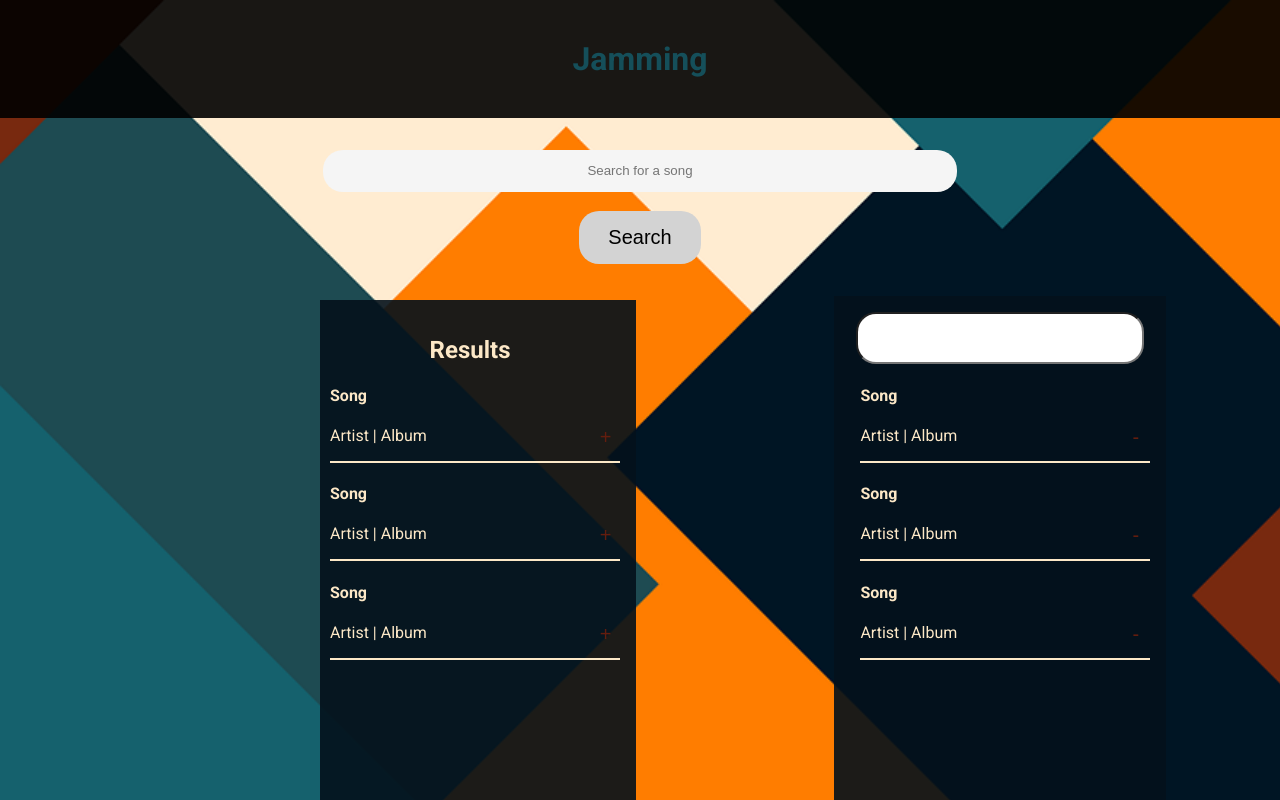
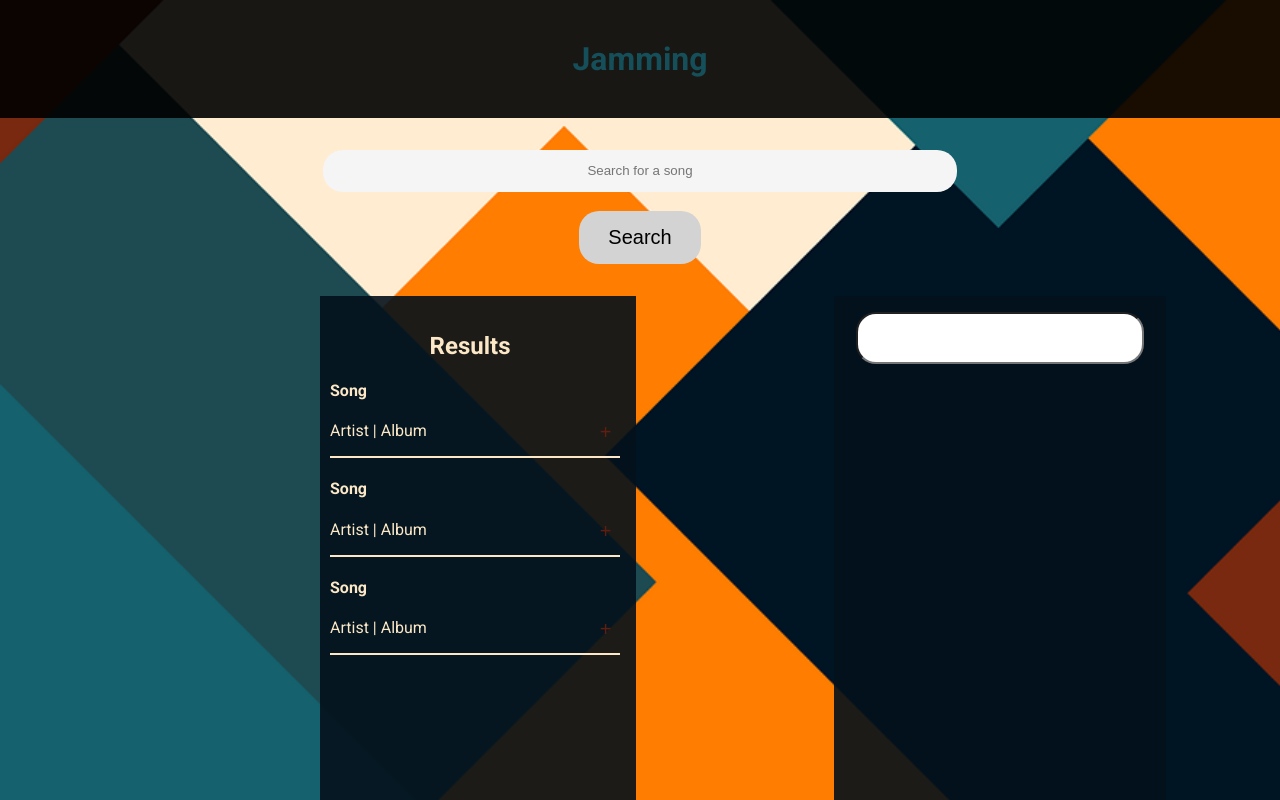
Before and after one commit to CadenTed/Jammming, a React (Create React App) app: page / in a window 1280 px wide. Shown: the top 800 px of the page. Built offline with nearby package versions, Linux system fonts and the light colour scheme.

Commit message:
Seperated Playlist and results tracks

```diff
--- a/src/App.js
+++ b/src/App.js
@@ -2,16 +2,41 @@ import './Styles/App.css';
 import Playlist from './Playlist';
 import SearchBar from './SearchBar';
 import SearchResults from './SearchResults';
+import React, {useState} from 'react';
+
 
 function App() {
+  const [resultTrack, setResultTrack] = useState([
+    {
+       title: "Song",
+       artist: "Artist",
+       album: "Album",
+       id: 0
+    },
+    {
+       title: "Song",
+       artist: "Artist",
+       album: "Album",
+       id: 1
+    },
+    {
+       title: "Song",
+       artist: "Artist",
+       album: "Album",
+       id: 2
+    }
+ ]);
+
+ const [playlistTrack, setPlaylistTrack] = useState([])
+
   return (
     <>
       <header>
         <h1>Jamming</h1>
       </header>
       <SearchBar />
-      <SearchResults />
-      <Playlist />
+      <SearchResults track={resultTrack} setTrack={setResultTrack}/>
+      <Playlist track={playlistTrack} setTrack={setPlaylistTrack}/>
       <button>Save to Spotify</button>
     </>
   );
--- a/src/Playlist.js
+++ b/src/Playlist.js
@@ -3,17 +3,14 @@ import React, { useState } from "react";
 import styles from "./Styles/Playlist.module.css"
 import TrackList from "./Tracklist";
 
-function Playlist() {
-   const [tracks, setTracks] = useState([])
-
-
+function Playlist({track, setTrack}) {
 
    return (
       <div className={styles.div}>
          <form className={styles.form}>
             <input type="text" id='playlist-name' className={styles.input}/>
          </form>
-         <TrackList parent="PlayList"/>
+         <TrackList parent="PlayList" track={track}/>
       </div>
    )
 }
--- a/src/SearchResults.js
+++ b/src/SearchResults.js
@@ -2,12 +2,12 @@ import React from "react";
 import TrackList from "./Tracklist";
 import styles from "./Styles/SearchResults.module.css";
 
-function SearchResults() {
+function SearchResults({track, setTrack}) {
 
    return (
       <div className={styles.div}>
          <h2>Results</h2>
-         <TrackList parent="SearchResults"/>
+         <TrackList parent="SearchResults" track={track}/>
       </div>
    )
 }
--- a/src/Styles/Playlist.module.css
+++ b/src/Styles/Playlist.module.css
@@ -8,6 +8,7 @@
    background-color: rgba(4, 17, 27, 0.9);
    padding: 1em;
    color: #fce8c7;
+   position: absolute;
 }
 
 .input {
--- a/src/Track.js
+++ b/src/Track.js
@@ -4,8 +4,6 @@ import styles from "./Styles/Track.module.css";
 function Track({track, buttonSign, handleClick}) {
 
    const sign = buttonSign === "PlayList" ? "-" : "+"
-
-   console.log(track)
 
    return (
       <div className={styles.div}>
--- a/src/Tracklist.js
+++ b/src/Tracklist.js
@@ -2,30 +2,7 @@ import React, { useState } from "react";
 import Track from "./Track";
 import styles from "./Styles/Tracklist.module.css";
 
-function TrackList({parent}) {
-  const [track, setTrack] = useState([
-   {
-      title: "Song",
-      artist: "Artist",
-      album: "Album",
-      id: 0
-   },
-   {
-      title: "Song",
-      artist: "Artist",
-      album: "Album",
-      id: 1
-   },
-   {
-      title: "Song",
-      artist: "Artist",
-      album: "Album",
-      id: 2
-   }
-]);
-
-   console.log(track[0].id);
-
+function TrackList({parent, track}) {
   const handleClick = ({target}) => {
       console.log(target)
   }
```
